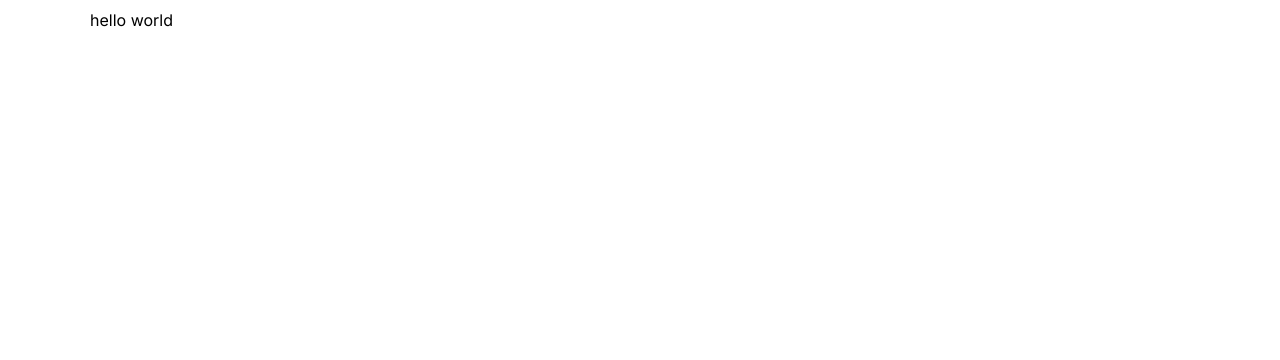
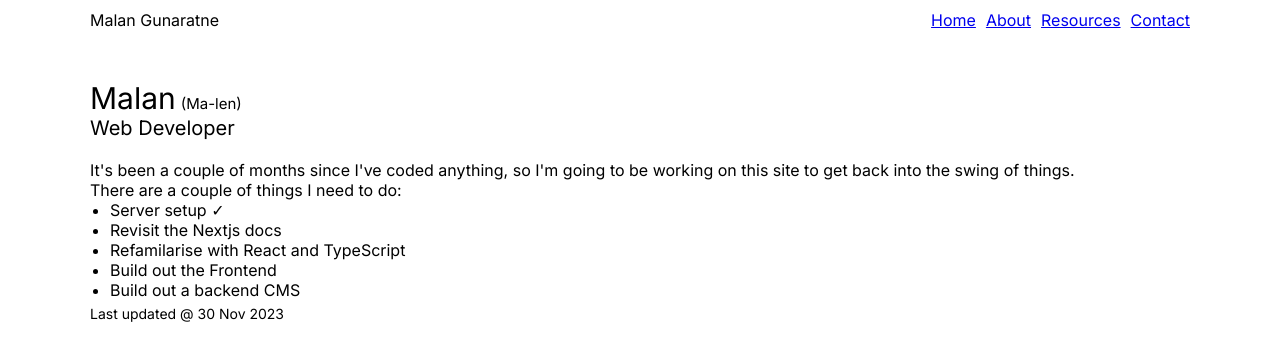
Before and after one commit to malan-gunaratne/frontend, a Next.js app: page / in a window 1280 px wide. Shown: the top 360 px of the page. Built offline with nearby package versions, Linux system fonts and the light colour scheme.

Commit message:
pages & navbar

```diff
--- /dev/null
+++ b/src/app/components/Header/index.module.scss
@@ -0,0 +1,9 @@
+.header {
+    display: flex;
+    justify-content: space-between;
+}
+
+.nav {
+    display: flex;
+    gap: 10px;
+}
--- /dev/null
+++ b/src/app/components/Header/index.tsx
@@ -0,0 +1,25 @@
+import { HeaderProps } from './types'
+import Link from 'next/link'
+import styles from './index.module.scss'
+
+const Header: React.FC<HeaderProps> = ({ menu }) => {
+    return (
+        <header className={styles.header}>
+            <span>Malan Gunaratne</span>
+            <nav className={styles.nav}>
+                {
+                    menu.map((item) => (
+                        <Link
+                            key={item.label}
+                            href={item.href}
+                        >
+                            {item.label}
+                        </Link>
+                    ))
+                }
+            </nav>
+        </header>
+    )
+}
+
+export default Header
--- /dev/null
+++ b/src/app/components/Header/types.ts
@@ -0,0 +1,6 @@
+export interface HeaderProps {
+    menu: {
+        href: string;
+        label: string;
+    }[];
+}
--- a/src/app/globals.css
+++ b/src/app/globals.css
@@ -9,9 +9,13 @@
   margin: 0;
 }
 
-main {
+body {
   width: var(--max-width);
   margin: 10px auto;
+}
+
+main {
+  margin-top: 50px;
 }
 
 @media (prefers-color-scheme: dark) {
--- /dev/null
+++ b/src/app/index.module.scss
@@ -0,0 +1,35 @@
+.title {
+    font-weight: normal;
+
+    h1 {
+        font-weight: normal;
+        font-size: 30px;
+    }
+
+    h2 {
+        font-weight: normal;
+        font-size: 20px;
+    }
+
+    span {
+        font-size: 15px;
+        margin-left: 5px;
+    }
+
+}
+
+.status {
+    margin-top: 20px;
+    font-size: 16px;
+
+    ul {
+        li {
+            margin-left: 20px;
+        }
+    }
+
+    div {
+        margin-top: 5px;
+        font-size: 14px;
+    }
+}
--- a/src/app/layout.tsx
+++ b/src/app/layout.tsx
@@ -1,5 +1,6 @@
 import type { Metadata } from 'next'
 import { Inter } from 'next/font/google'
+import Header from './components/Header'
 import './globals.css'
 
 const inter = Inter({ subsets: ['latin'] })
@@ -9,10 +10,20 @@ export const metadata: Metadata = {
   description: 'Malan\'s website',
 }
 
+const menu = [
+  { href: '/', label: 'Home' },
+  { href: '/about', label: 'About' },
+  { href: '/resources', label: 'Resources'},
+  { href: '/contact', label: 'Contact' },
+]
+
 export default function RootLayout({ children }: { children: React.ReactNode }) {
   return (
     <html lang="en">
-      <body className={inter.className}>{children}</body>
+      <body className={inter.className}>
+        <Header menu={menu} />
+        {children}
+      </body>
     </html>
   )
 }
--- a/src/app/page.tsx
+++ b/src/app/page.tsx
@@ -1,8 +1,28 @@
+
+import styles from './index.module.scss';
 
 export default function Home() {
     return (
         <main>
-            hello world
+            <section className={styles.title}>
+                <h1>Malan<span>(Ma-len)</span></h1>
+                <h2>Web Developer</h2>
+            </section>
+            <section className={styles.status}>
+                It's been a couple of months since I've coded anything, so I'm going to be working on this site to get back into the swing of things.
+                <br/>
+                There are a couple of things I need to do:
+                <ul>
+                    <li>Server setup ✓</li>
+                    <li>Revisit the Nextjs docs </li>
+                    <li>Refamilarise with React and TypeScript</li>
+                    <li>Build out the Frontend</li>
+                    <li>Build out a backend CMS</li>
+                </ul>
+                <div>
+                    Last updated @ 30 Nov 2023
+                </div>
+            </section>
         </main>
     )
 }
```
Also changed, not shown: src/app/(pages)/about/page.tsx (added, +7 -0 lines), src/app/(pages)/contact/page.tsx (added, +7 -0 lines), src/app/(pages)/resources/page.tsx (added, +7 -0 lines).
